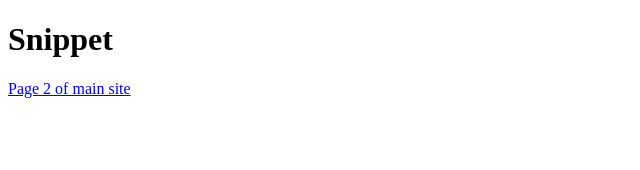
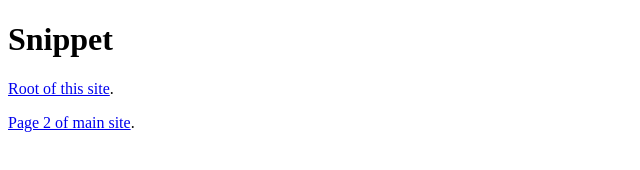
Before and after one commit to alancau/snippets, a plain HTML site: page pagetwo.html in a window 1280 px wide. Shown: the whole page, without its empty margins (0-640 px from the left). Drawn offline with Linux system fonts and the light colour scheme.

Commit message:
Update pagetwo.html

```diff
--- a/pagetwo.html
+++ b/pagetwo.html
@@ -17,6 +17,7 @@ j=d.createElement(s),dl=l!='dataLayer'?'&l='+l:'';j.async=true;j.src=
 height="0" width="0" style="display:none;visibility:hidden"></iframe></noscript>
 <!-- End Google Tag Manager (noscript) -->
     <h1>Snippet</h1>
-    <a href="https://contentscuttle.com/pagetwo.html?from=subsite">Page 2 of main site</a>
+    <p><a href="/">Root of this site</a>.</p>
+    <p><a href="https://contentscuttle.com/pagetwo.html?from=subsite">Page 2 of main site</a>.</p>
   </body>
 </html>
```
